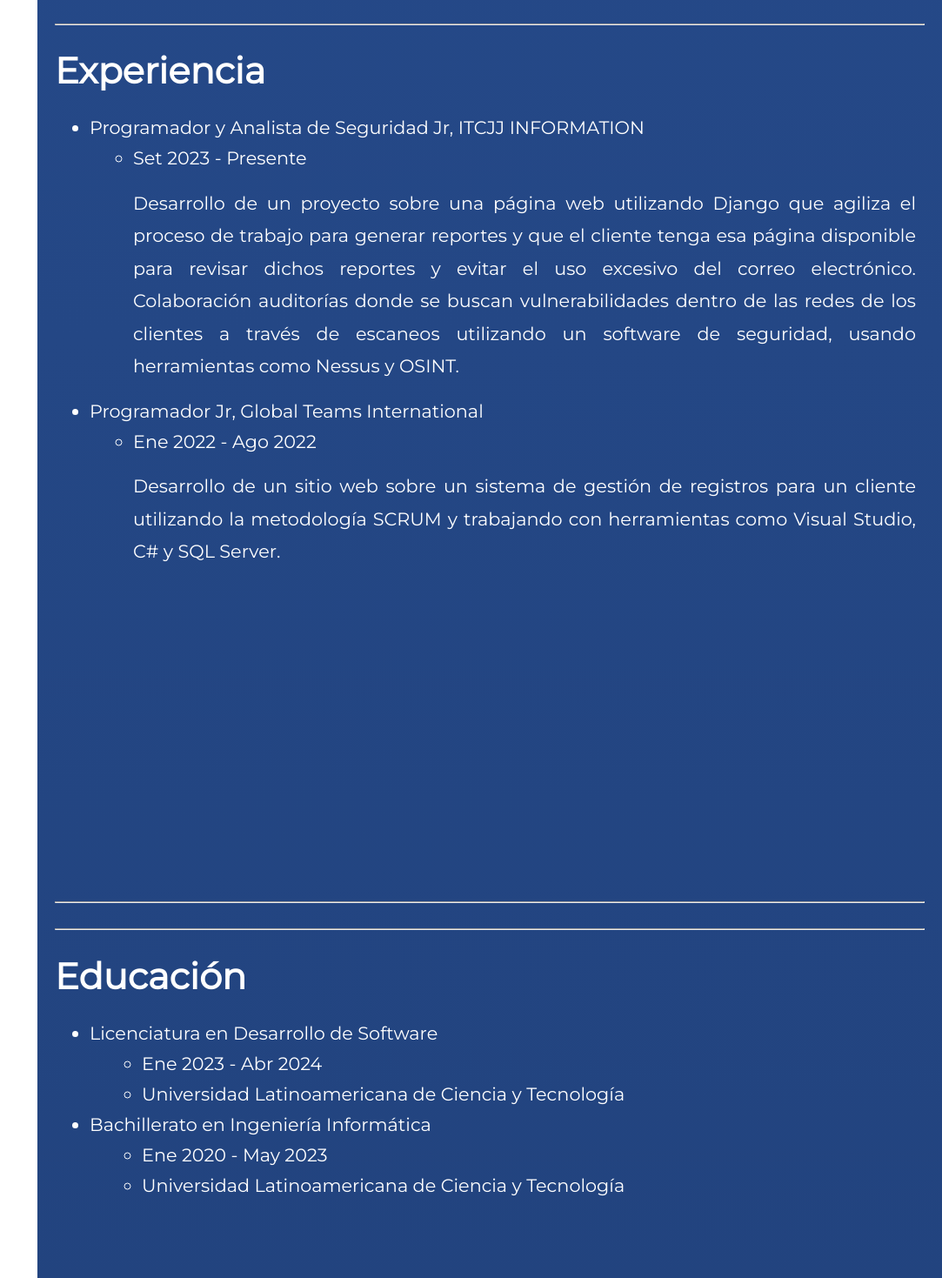
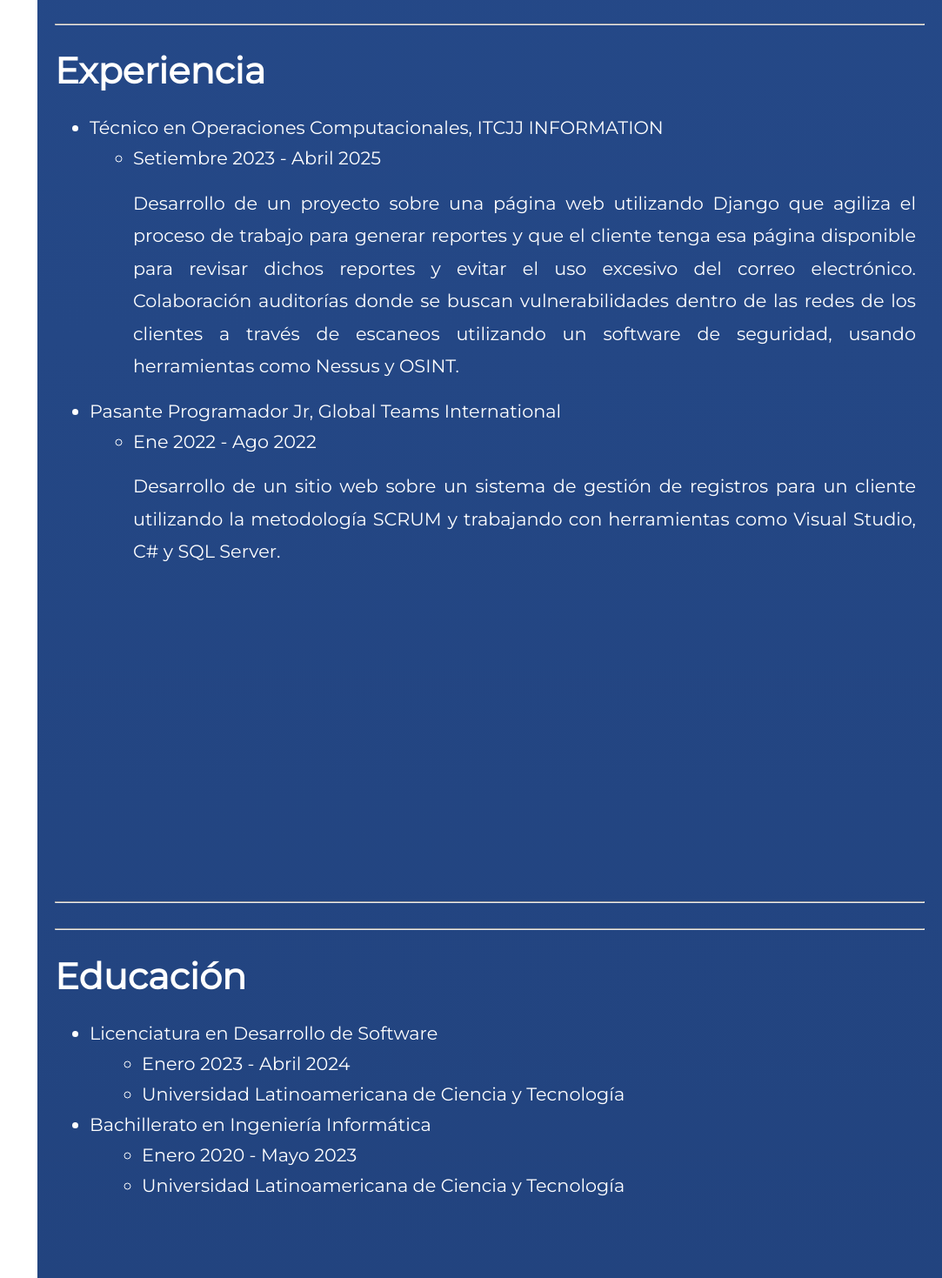
Before and after one commit to Pino835/mypage_project, a React (Create React App) app: page / in a window 1280 px wide. Shown: the part 3001-4470 px from the top of the page at 87% size, without its empty margins (197-1280 px from the left). Built offline with nearby package versions, Linux system fonts and the light colour scheme.

Commit message:
Commit #17: - Cambios texto en Home.js

```diff
--- a/src/pages/Home.js
+++ b/src/pages/Home.js
@@ -118,10 +118,10 @@ const Home = () => {
         <h1>Experiencia</h1>
         <ul>
           <li>
-              Programador y Analista de Seguridad Jr, ITCJJ INFORMATION
+              Técnico en Operaciones Computacionales, ITCJJ INFORMATION
             <ul>
               <li>
-                Set 2023 - Presente
+                Setiembre 2023 - Abril 2025
               </li>
               <p>
                 Desarrollo de un proyecto sobre una página web utilizando Django que agiliza el proceso de trabajo
@@ -134,7 +134,7 @@ const Home = () => {
             </ul>
           </li>
           <li>
-            Programador Jr, Global Teams International
+            Pasante Programador Jr, Global Teams International
             <ul>
               <li>
                 Ene 2022 - Ago 2022
@@ -160,14 +160,14 @@ const Home = () => {
           <li>
             Licenciatura en Desarrollo de Software
             <ul>
-              <li>Ene 2023 -  Abr 2024</li>
+              <li>Enero 2023 -  Abril 2024</li>
               <li>Universidad Latinoamericana de Ciencia y Tecnología</li>
             </ul>
           </li>
           <li>
             Bachillerato en Ingeniería Informática
             <ul>
-              <li>Ene 2020 - May 2023</li>
+              <li>Enero 2020 - Mayo 2023</li>
               <li>Universidad Latinoamericana de Ciencia y Tecnología</li>
             </ul>
           </li>
```
Also changed, not shown: 1 other file (tests, documents, lock files or other folders).
